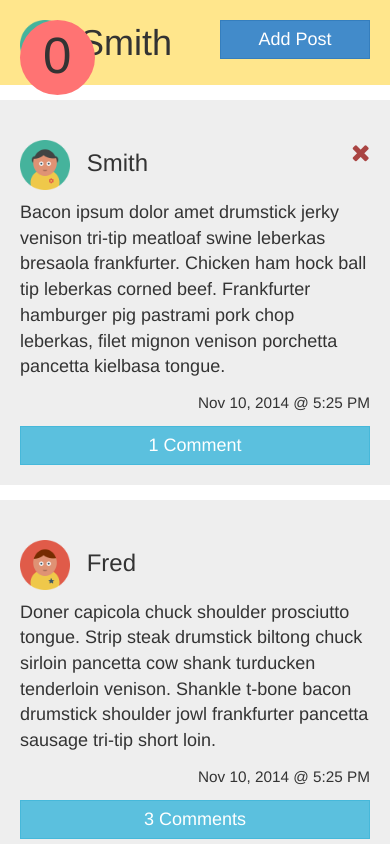
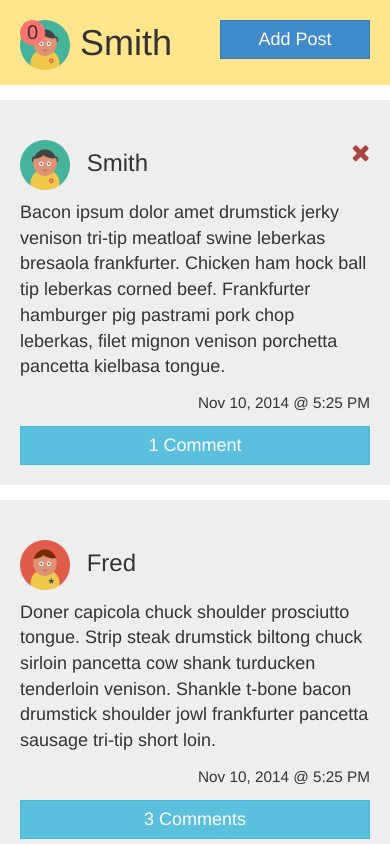
Before and after one commit to mcsuth/commentthingy_angular, a plain HTML site: page index.html in a window 390 px wide. Shown: the top 844 px of the page. Drawn offline with Linux system fonts and the light colour scheme.

Commit message:
Edit alert thingy

```diff
--- a/css/style.css
+++ b/css/style.css
@@ -78,12 +78,12 @@ h3 > img {
   /*margin: 10px 0 0 0;*/
 }
 #newCommentsAlert {
-  width: 75px;
-  height: 75px;
+  width: 25px;
+  height: 25px;
   background: rgb(255, 115, 115);
   border-radius: 50px;
-  padding: 8px 0 0 23px;
-  font-size: 51px !important;
+  padding: 1px 0 0 7px;
+  font-size: 20px !important;
   position: absolute;
 }
 @media (max-width: 1024px) {
@@ -93,8 +93,26 @@ h3 > img {
   p, a.btn, input.btn, div.posts, .modal-body, input.form-control {
     font-size: 18px;
   }
+  #newCommentsAlert {
+    width: 25px;
+    height: 25px;
+    background: rgb(255, 115, 115);
+    border-radius: 50px;
+    padding: 1px 0 0 7px;
+    font-size: 20px !important;
+    position: absolute;
+  }
 }
 @media only screen and (max-device-width: 480px) {
+  #newCommentsAlert {
+    width: 75px;
+    height: 75px;
+    background: rgb(255, 115, 115);
+    border-radius: 50px;
+    padding: 8px 0 0 23px;
+    font-size: 51px !important;
+    position: absolute;
+  }
   header {
     height: 230px;
   }
```
